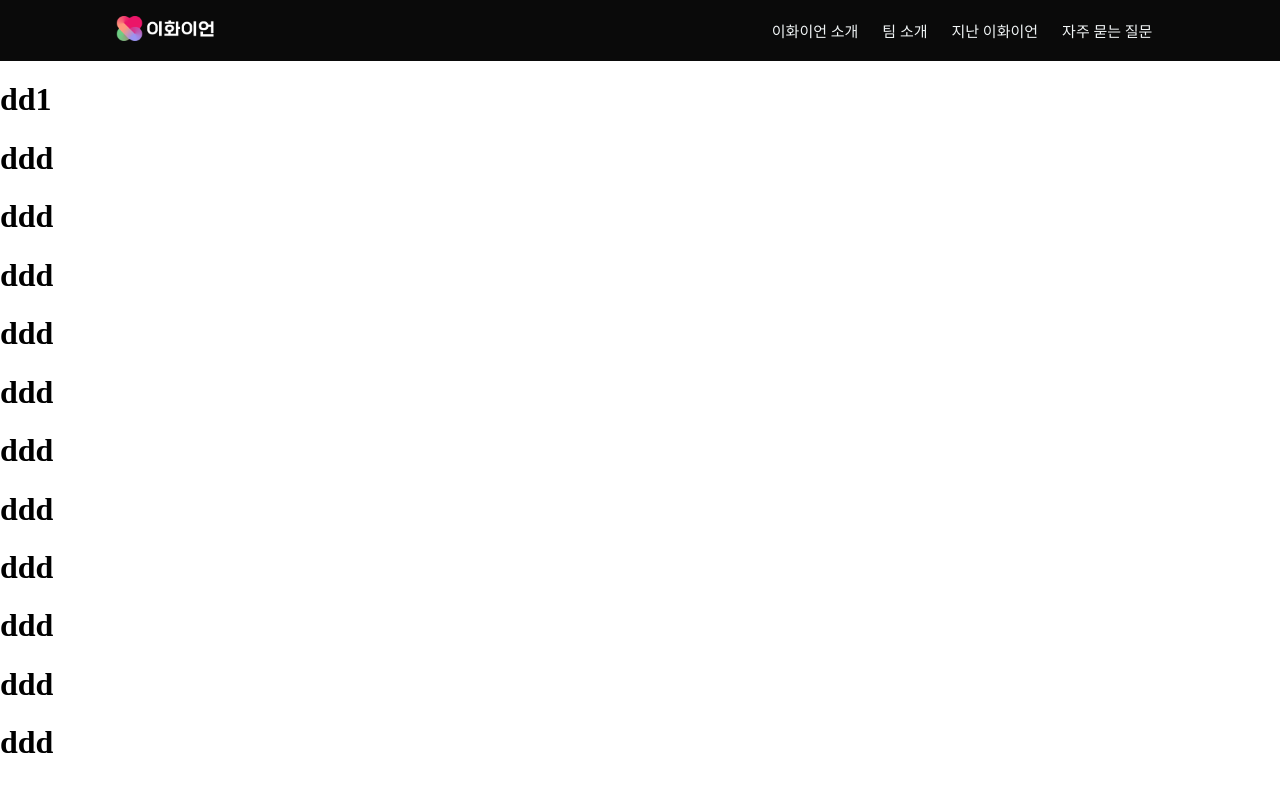
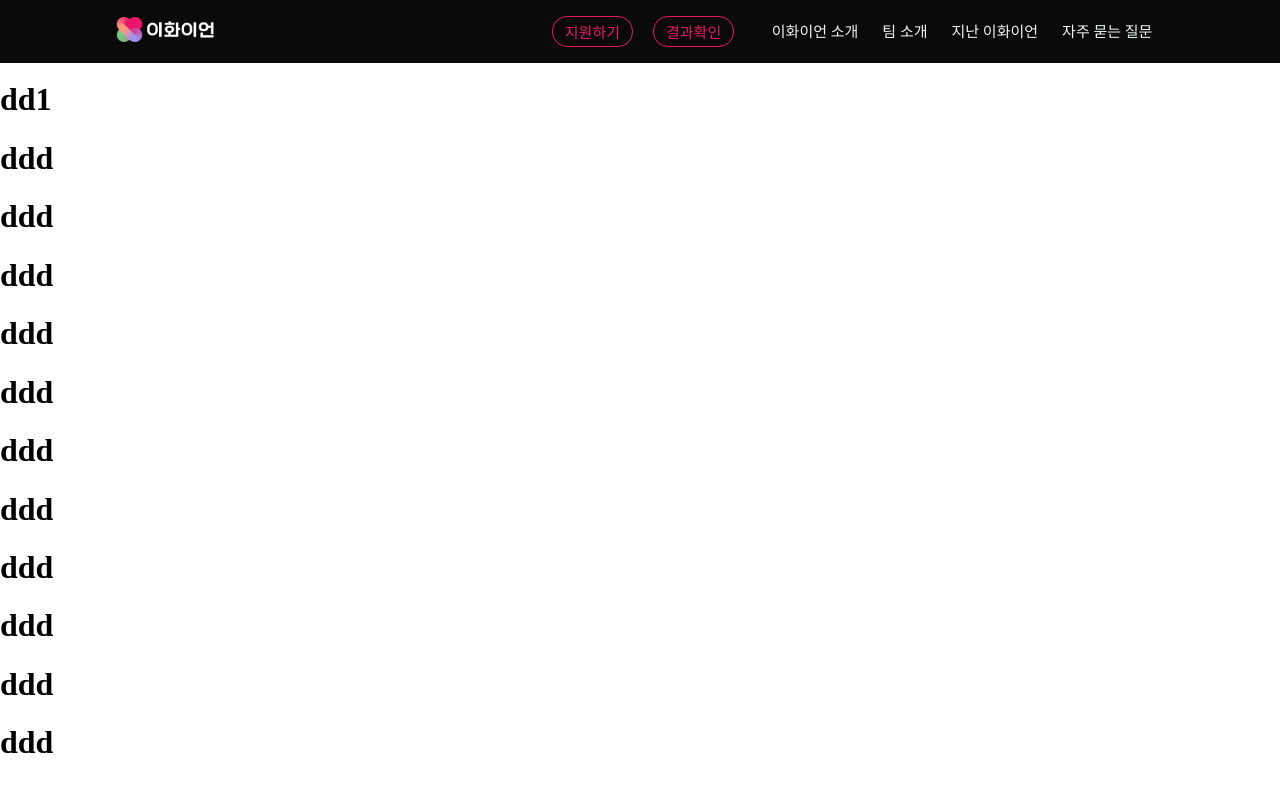
Before and after one commit to hyeinNa/recruiting_2023, a React (Create React App) app in the folder client/: page / in a window 1280 px wide. Shown: the top 800 px of the page. Built offline with nearby package versions, Linux system fonts and the light colour scheme; no server answers; a web font is replaced by a local one.

Commit message:
#6 지원하기, 결과확인 버튼 추가

```diff
--- a/client/src/components/Header/Header.css
+++ b/client/src/components/Header/Header.css
@@ -34,6 +34,28 @@ a {
 .nav_bar_logoImg {
   width: var(--header-logo-size);
 }
+.nav_bar_apply_btn_container {
+  display: flex;
+  flex-direction: row;
+  justify-content: center;
+  align-items: center;
+}
+.nav_apply_btns {
+  padding: 4px 12px;
+  border-radius: var(--header-menu-hover-border-radius);
+  color: var(--ewhaian-pink);
+  border: solid;
+  border-width: 1px;
+}
+.nav_apply_btns:hover {
+  background-color: var(--ewhaian-pink);
+}
+.nav_apply_btns:hover .nav_apply_btn_text {
+  color: var(--toneDown-white);
+}
+#nav_register_btn {
+  margin-right: 20px;
+}
 .nav_bar_menu {
   display: flex;
   list-style-type: none;
@@ -41,6 +63,11 @@ a {
 }
 .nav_bar_menu li {
   padding: 4px 12px;
+}
+.nav_bar_content_btn_container {
+  display: flex;
+  flex-direction: row;
+  margin-left: 2vw;
 }
 .nav_bar_menu li:hover {
   background-color: var(--header-hover);
@@ -72,6 +99,11 @@ a {
     text-align: center;
     padding: 8px 12px;
   }
+  .nav_bar_content_btn_container {
+    flex-direction: column;
+    margin: 0 auto;
+    margin-top: 10px;
+  }
   .nav_bar_toggleBtn {
     display: block;
   }
--- a/client/src/components/Header/Header.js
+++ b/client/src/components/Header/Header.js
@@ -39,6 +39,22 @@ function Header() {
             </Link>
           </div>
           <ul className="nav_bar_menu" id="nav_bar_menu">
+            <div className="nav_bar_apply_btn_container">
+              <Link
+                to="/register"
+                className="nav_register_btn nav_apply_btns"
+                id="nav_register_btn"
+              >
+                <div className="nav_apply_btn_text">지원하기</div>
+              </Link>
+              <Link
+                to="/result/checkinfo"
+                className="nav_result_btn nav_apply_btns"
+              >
+                <div className="nav_apply_btn_text">결과확인</div>
+              </Link>
+            </div>
+            <div className="nav_bar_content_btn_container">
               <li>
                 <Link to="/register">이화이언 소개</Link>
               </li>
@@ -51,6 +67,7 @@ function Header() {
               <li>
                 <Link to="/">자주 묻는 질문</Link>
               </li>
+            </div>
           </ul>
           <div className="nav_bar_toggleBtn">
             <img
```
Lines whose indentation alone changed are shown as unchanged.
